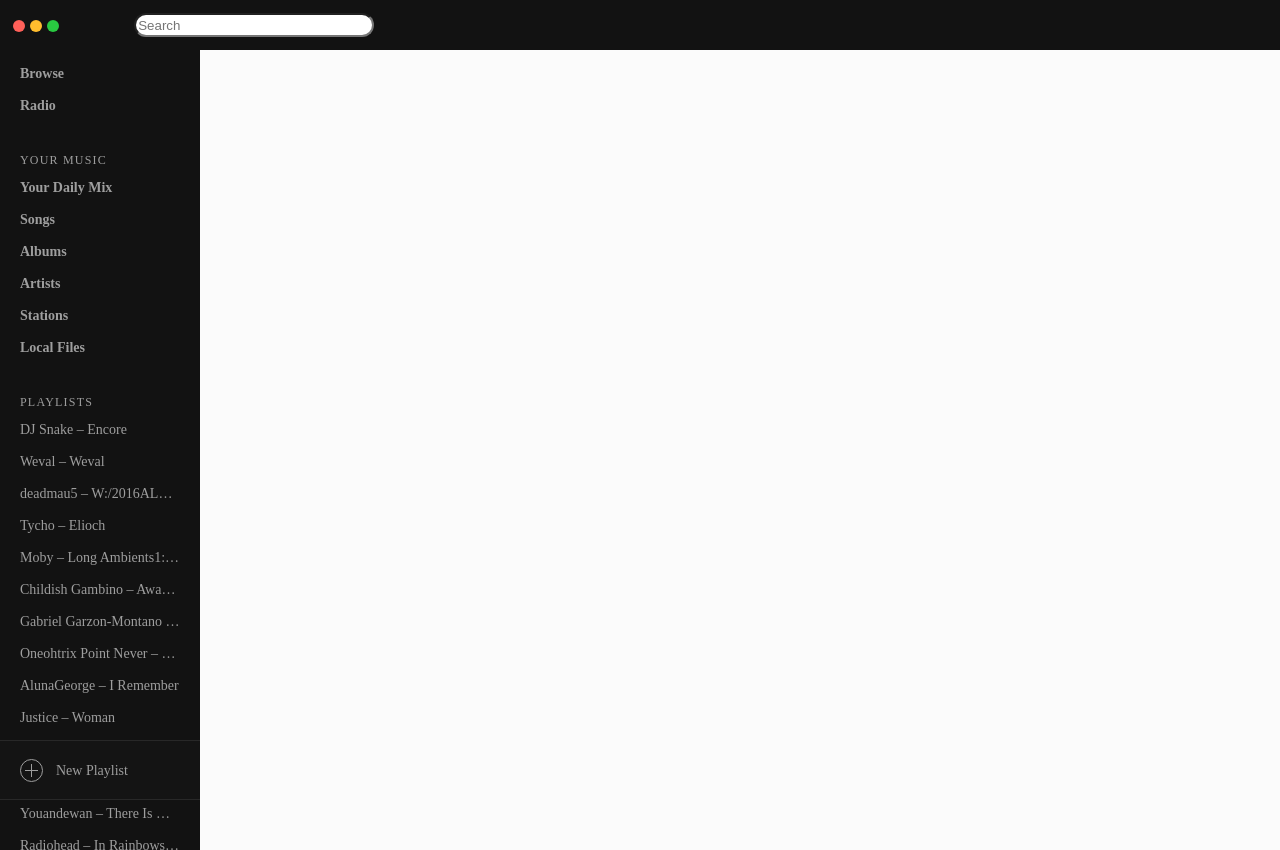
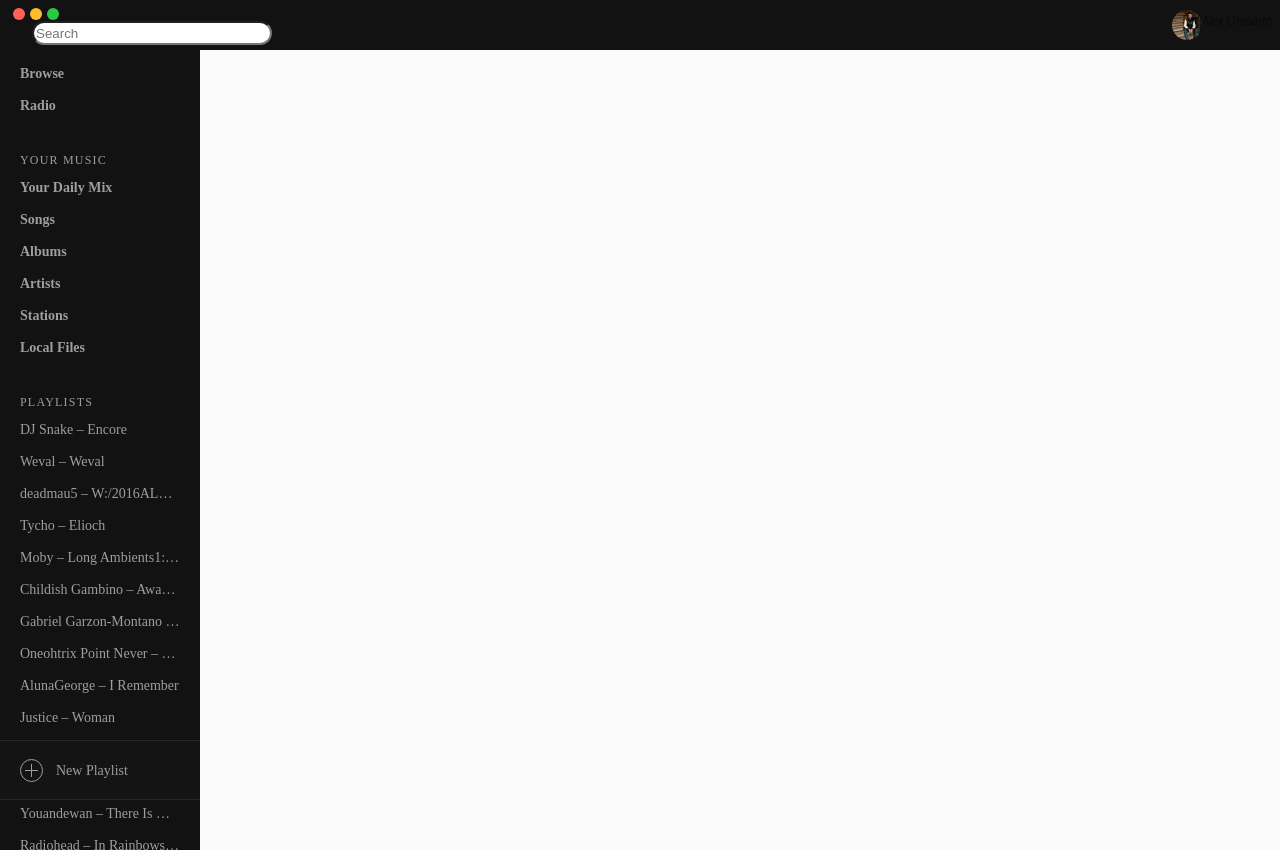
Before and after one commit to London804/personalSite, an Angular app in the folder Pens/: page /spotify in a window 1280 px wide. Built offline with nearby package versions, Linux system fonts and the light colour scheme; some icons are missing; a web font is replaced by a local one.

Commit message:
working on making icons render and adding space between sections

```diff
--- a/Pens/src/app/spotify-ui/search-bar/search-bar.component.html
+++ b/Pens/src/app/spotify-ui/search-bar/search-bar.component.html
@@ -1,4 +1,5 @@
 <header class="search-bar">
+	<div class="">
 		<div class="mac-controls">
 			<span class="mac-controlsButton mc--exit"></span>
 			<span class="mac-controlsButton mc--minimize"></span>
@@ -16,6 +17,9 @@
 		</div>
 
 		<p class="icono-search"></p>
+	</div>
+
+	<div class="user-settings">
 
 		<div class="inbox"></div>
 		<div class="user"></div>
@@ -25,4 +29,11 @@
 			<p class="icono-mail"></p>
 		</div>
 
+		<div class="stoop">
+			<img src="app/img/stoop.jpg">
+			<p>Alex Chaparro</p>
+		</div>
+
+			<span class="icono icono-caretDown"></span>
+	</div>
 </header>
--- a/Pens/src/app/spotify-ui/search-bar/search-bar.component.scss
+++ b/Pens/src/app/spotify-ui/search-bar/search-bar.component.scss
@@ -3,6 +3,7 @@
 .search-bar {
 	display: flex;
 	align-items: center;
+	justify-content: space-between;
 	height: 3.125rem;
 	padding: 0.5rem;
 	background: $playlistBackground;
@@ -61,3 +62,12 @@
 		height: 1.125rem;
 	}
 }
+
+.stoop {
+	display: flex;
+	img {
+		width: 1.875rem;
+		height: 1.875rem;
+		border-radius: 50%;
+	}
+}
```
Also changed, not shown: Pens/src/app/img/stoop.jpg (added). Lines whose indentation alone changed are shown as unchanged.
